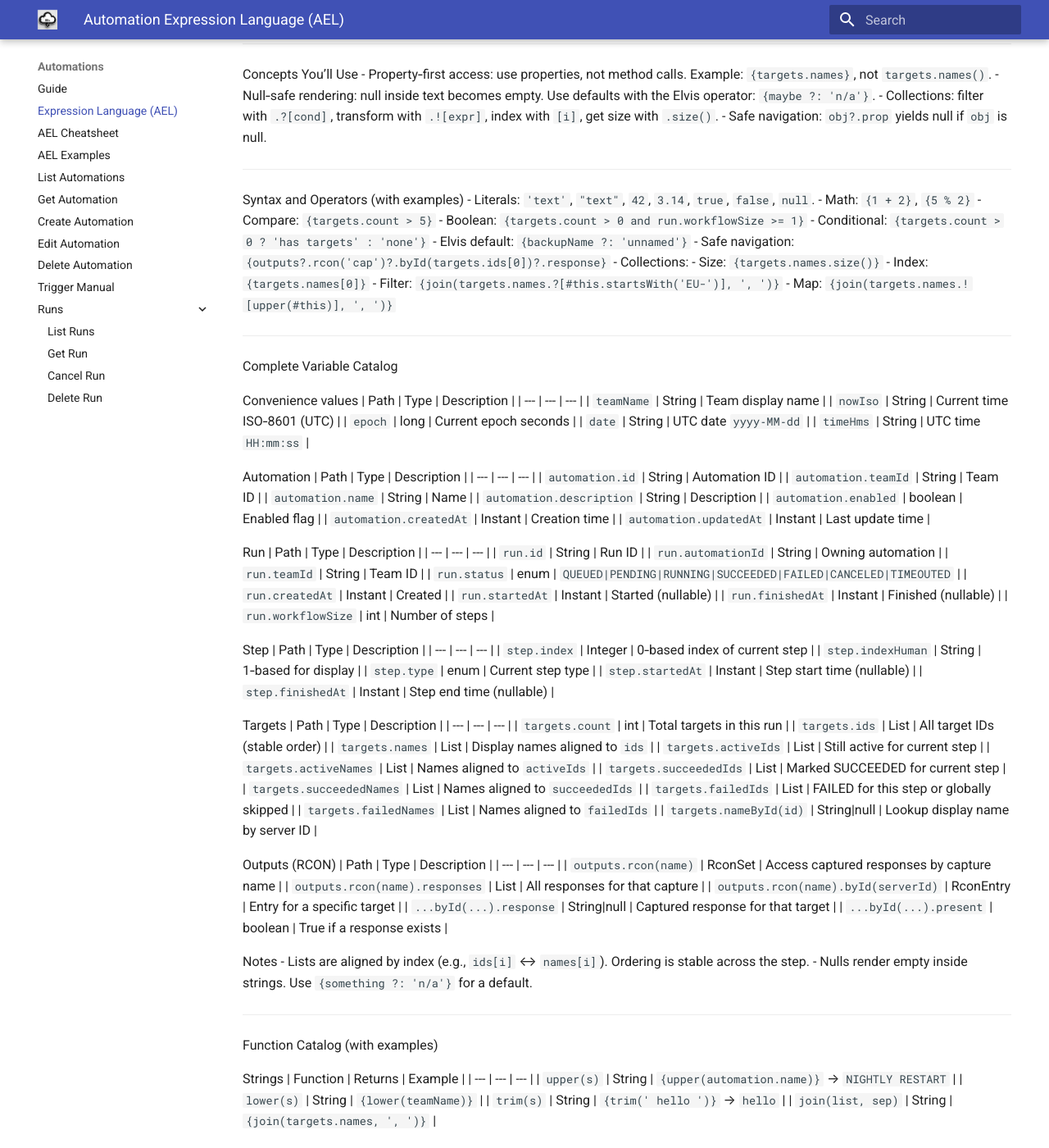
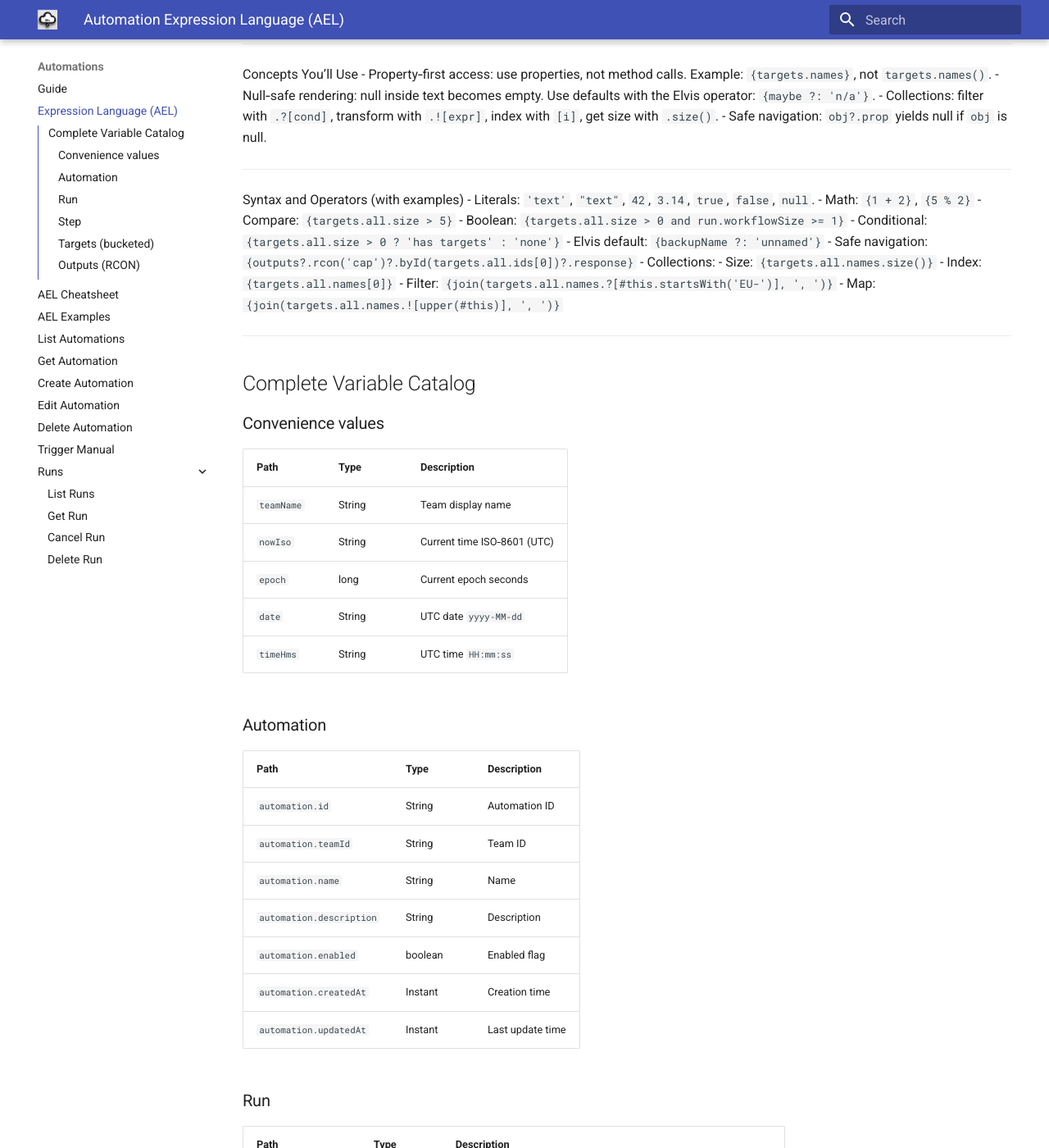
Before and after one commit to swiftbytegbr/gmc-docs, an MkDocs documentation site: the page built from docs/nav/guides/automation-expressions.md, in a window 1280 px wide and 1400 px high, scrolled down 992 px. Shown: the whole window at 82% size. Built offline with MkDocs 1.6.1 and Material for MkDocs 9.7.7, drawn with Linux system fonts in a browser that asks for light colours; some of the changed text lies outside the part shown.

Commit message:
docs: AEL update

````diff
--- a/docs/nav/guides/automation-expressions.md
+++ b/docs/nav/guides/automation-expressions.md
@@ -10,7 +10,7 @@ Who Should Read This
 - Developers integrating editors or doing validation/autocomplete.
 
 At A Glance
-- Write `{automation.name}`, `{targets.count}`, `{step.indexHuman}`, `{join(targets.names, ', ')}` directly in any “Template supported” field.
+- Write `{automation.name}`, `{targets.all.size}`, `{step.indexHuman}`, `{join(targets.all.names, ', ')}` directly in any “Template supported” field.
 - If a value is missing/null, it renders as empty. Provide fallbacks with `{value ?: 'n/a'}`.
 - Only the documented variables and functions here are available (no arbitrary class/method access).
 
@@ -23,12 +23,12 @@ Hello {automation.name}! We are on step {step.indexHuman}/{run.workflowSize}.
 ```
 2) List targets
 ```
-Targets ({targets.count}): {join(targets.names, ', ')}
+Targets ({targets.all.size}): {join(targets.all.names, ', ')}
 ```
 3) Show results
 ```
-OK: {targets.succeededIds.size()} — {join(targets.succeededNames, ', ')}
-KO: {targets.failedIds.size()} — {join(targets.failedNames, ', ')}
+OK: {targets.succeeded.size} — {join(targets.succeeded.names, ', ')}
+KO: {targets.failed.size} — {join(targets.failed.names, ', ')}
 ```
 
 Tip: Use a small manual run to preview your template safely before rolling it out broadly.
@@ -58,22 +58,23 @@ Concepts You’ll Use
 Syntax and Operators (with examples)
 - Literals: `'text'`, `"text"`, `42`, `3.14`, `true`, `false`, `null`.
 - Math: `{1 + 2}`, `{5 % 2}`
-- Compare: `{targets.count > 5}`
-- Boolean: `{targets.count > 0 and run.workflowSize >= 1}`
-- Conditional: `{targets.count > 0 ? 'has targets' : 'none'}`
+- Compare: `{targets.all.size > 5}`
+- Boolean: `{targets.all.size > 0 and run.workflowSize >= 1}`
+- Conditional: `{targets.all.size > 0 ? 'has targets' : 'none'}`
 - Elvis default: `{backupName ?: 'unnamed'}`
-- Safe navigation: `{outputs?.rcon('cap')?.byId(targets.ids[0])?.response}`
+- Safe navigation: `{outputs?.rcon('cap')?.byId(targets.all.ids[0])?.response}`
 - Collections:
-  - Size: `{targets.names.size()}`
-  - Index: `{targets.names[0]}`
-  - Filter: `{join(targets.names.?[#this.startsWith('EU-')], ', ')}`
-  - Map: `{join(targets.names.![upper(#this)], ', ')}`
+  - Size: `{targets.all.names.size()}`
+  - Index: `{targets.all.names[0]}`
+  - Filter: `{join(targets.all.names.?[#this.startsWith('EU-')], ', ')}`
+  - Map: `{join(targets.all.names.![upper(#this)], ', ')}`
 
 ---
 
-Complete Variable Catalog
+## Complete Variable Catalog
 
-Convenience values
+### Convenience values
+
 | Path | Type | Description |
 | --- | --- | --- |
 | `teamName` | String | Team display name |
@@ -82,7 +83,8 @@ Convenience values
 | `date` | String | UTC date `yyyy‑MM‑dd` |
 | `timeHms` | String | UTC time `HH:mm:ss` |
 
-Automation
+### Automation
+
 | Path | Type | Description |
 | --- | --- | --- |
 | `automation.id` | String | Automation ID |
@@ -93,7 +95,8 @@ Automation
 | `automation.createdAt` | Instant | Creation time |
 | `automation.updatedAt` | Instant | Last update time |
 
-Run
+### Run
+
 | Path | Type | Description |
 | --- | --- | --- |
 | `run.id` | String | Run ID |
@@ -105,7 +108,8 @@ Run
 | `run.finishedAt` | Instant | Finished (nullable) |
 | `run.workflowSize` | int | Number of steps |
 
-Step
+### Step
+
 | Path | Type | Description |
 | --- | --- | --- |
 | `step.index` | Integer | 0‑based index of current step |
@@ -114,21 +118,35 @@ Step
 | `step.startedAt` | Instant | Step start time (nullable) |
 | `step.finishedAt` | Instant | Step end time (nullable) |
 
-Targets
+### Targets (bucketed)
+
 | Path | Type | Description |
 | --- | --- | --- |
-| `targets.count` | int | Total targets in this run |
-| `targets.ids` | List<String> | All target IDs (stable order) |
-| `targets.names` | List<String> | Display names aligned to `ids` |
-| `targets.activeIds` | List<String> | Still active for current step |
-| `targets.activeNames` | List<String> | Names aligned to `activeIds` |
-| `targets.succeededIds` | List<String> | Marked SUCCEEDED for current step |
-| `targets.succeededNames` | List<String> | Names aligned to `succeededIds` |
-| `targets.failedIds` | List<String> | FAILED for this step or globally skipped |
-| `targets.failedNames` | List<String> | Names aligned to `failedIds` |
+| `targets.all.ids` | List<String> | All target IDs (stable order) |
+| `targets.all.names` | List<String> | Display names aligned to `ids` |
+| `targets.all.size` | int | Number of total targets |
+| `targets.all.count` | int | Alias for `size` |
+| `targets.active.ids` | List<String> | IDs still active for current step |
+| `targets.active.names` | List<String> | Names aligned to `active.ids` |
+| `targets.active.size` | int | Count of active targets |
+| `targets.succeeded.ids` | List<String> | IDs marked SUCCEEDED for current step |
+| `targets.succeeded.names` | List<String> | Names aligned to `succeeded.ids` |
+| `targets.succeeded.size` | int | Count of succeeded targets |
+| `targets.failed.ids` | List<String> | IDs FAILED for this step or globally skipped |
+| `targets.failed.names` | List<String> | Names aligned to `failed.ids` |
+| `targets.failed.size` | int | Count of failed/skipped targets |
 | `targets.nameById(id)` | String|null | Lookup display name by server ID |
 
-Outputs (RCON)
+Legacy aliases (supported for compatibility)
+
+- `targets.count` (== `targets.all.size`)
+- `targets.ids`, `targets.names`
+- `targets.activeIds`, `targets.activeNames`
+- `targets.succeededIds`, `targets.succeededNames`
+- `targets.failedIds`, `targets.failedNames`
+
+### Outputs (RCON)
+
 | Path | Type | Description |
 | --- | --- | --- |
 | `outputs.rcon(name)` | RconSet | Access captured responses by capture name |
@@ -146,23 +164,26 @@ Notes
 Function Catalog (with examples)
 
 Strings
+
 | Function | Returns | Example |
 | --- | --- | --- |
 | `upper(s)` | String | `{upper(automation.name)}` → `NIGHTLY RESTART` |
 | `lower(s)` | String | `{lower(teamName)}` |
 | `trim(s)` | String | `{trim('  hello  ')}` → `hello` |
-| `join(list, sep)` | String | `{join(targets.names, ', ')}` |
+| `join(list, sep)` | String | `{join(targets.all.names, ', ')}` |
 
 Time
+
 | Function | Returns | Example |
 | --- | --- | --- |
 | `formatDate(epochSeconds, pattern, zone)` | String | `{formatDate(epoch, 'yyyy-MM-dd HH:mm', 'UTC')}` |
 
 Math (double)
+
 | Function | Returns | Example |
 | --- | --- | --- |
 | `min(a,b)` | double | `{min(3.5, 2)}` → `2.0` |
-| `max(a,b)` | double | `{max(targets.count, 10)}` |
+| `max(a,b)` | double | `{max(targets.all.size, 10)}` |
 | `sum(a,b)` | double | `{sum(1.5, 2.5)}` → `4.0` |
 | `avg(a,b)` | double | `{avg(2, 10)}` → `6.0` |
 
@@ -189,25 +210,25 @@ Recipes by Step Type
 Notify
 ```
 Title:  {automation.name} — step {step.indexHuman}/{run.workflowSize}
-Message: Targets ({targets.count}): {join(targets.names, ', ')}\n
-Succeeded ({targets.succeededIds.size()}): {join(targets.succeededNames, ', ')}\n
-Failed ({targets.failedIds.size()}): {join(targets.failedNames, ', ')}
+Message: Targets ({targets.all.size}): {join(targets.all.names, ', ')}\n
+Succeeded ({targets.succeeded.size}): {join(targets.succeeded.names, ', ')}\n
+Failed ({targets.failed.size}): {join(targets.failed.names, ', ')}
 ```
 
 Discord Webhook (content)
 ```
 Run {automation.name} on {date} at {timeHms} (UTC)\n
-Targets: {targets.count} — {join(targets.names, ', ')}
+Targets: {targets.all.size} — {join(targets.all.names, ', ')}
 ```
 
 Discord Webhook (embed fields)
 ```
 Title:       {automation.name} — Step {step.indexHuman}
-Description: Targets ({targets.count}): {join(targets.names, ', ')}
+Description: Targets ({targets.all.size}): {join(targets.all.names, ', ')}
 Field name:  Succeeded
-Field value: {targets.succeededIds.size()} — {join(targets.succeededNames, ', ')}
+Field value: {targets.succeeded.size} — {join(targets.succeeded.names, ', ')}
 Field name:  Failed
-Field value: {targets.failedIds.size()} — {join(targets.failedNames, ', ')}
+Field value: {targets.failed.size} — {join(targets.failed.names, ', ')}
 ```
 
 RCON summary (after capture `cap`)
@@ -217,7 +238,7 @@ RCON summary (after capture `cap`)
 
 Stop (conditional message)
 ```
-{targets.count > 3 ? 'Rolling stop' : 'Quick stop'} on {targets.count} servers
+{targets.all.size > 3 ? 'Rolling stop' : 'Quick stop'} on {targets.all.size} servers
 ```
 
 Backup naming
````
Also changed, not shown: docs/nav/guides/automation-expressions-cheatsheet.md (+11 -6 lines), docs/nav/guides/automation-expressions-examples.md (+15 -15 lines).
